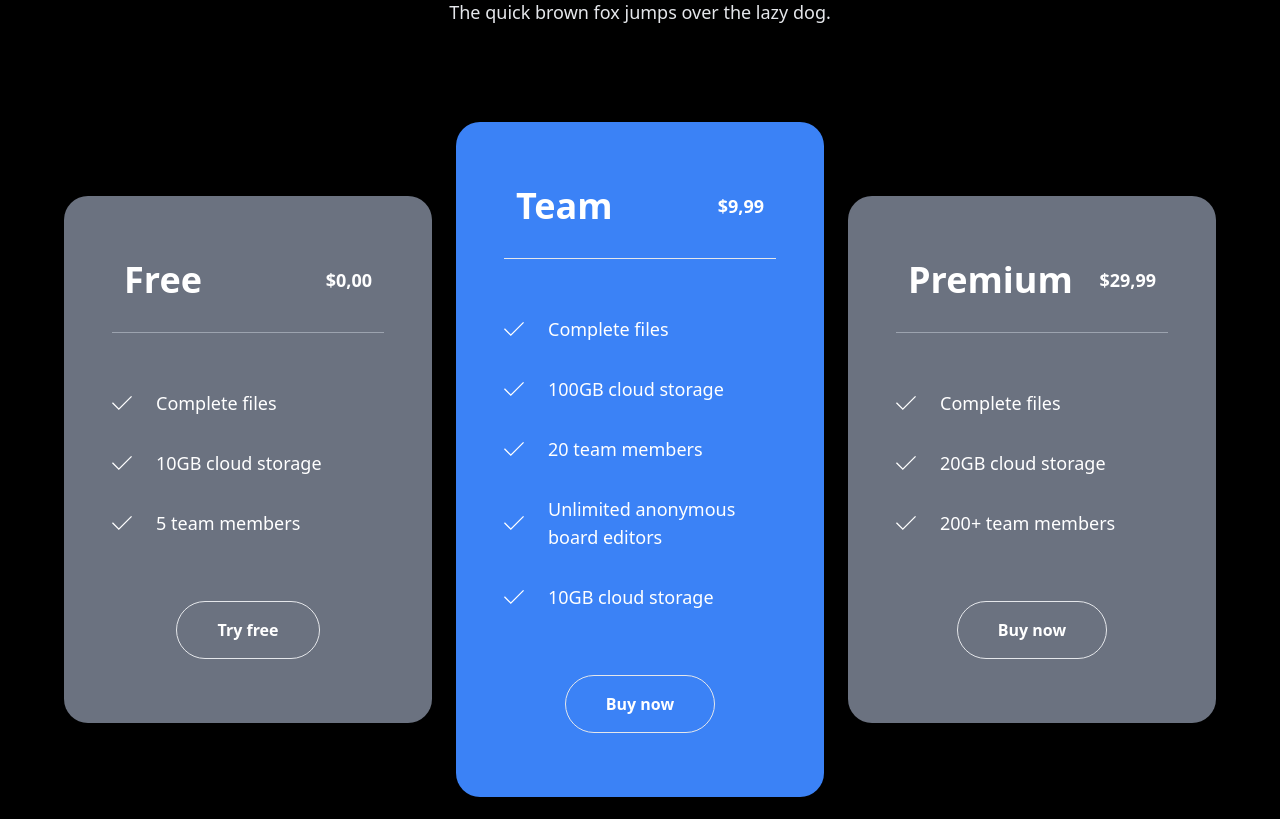
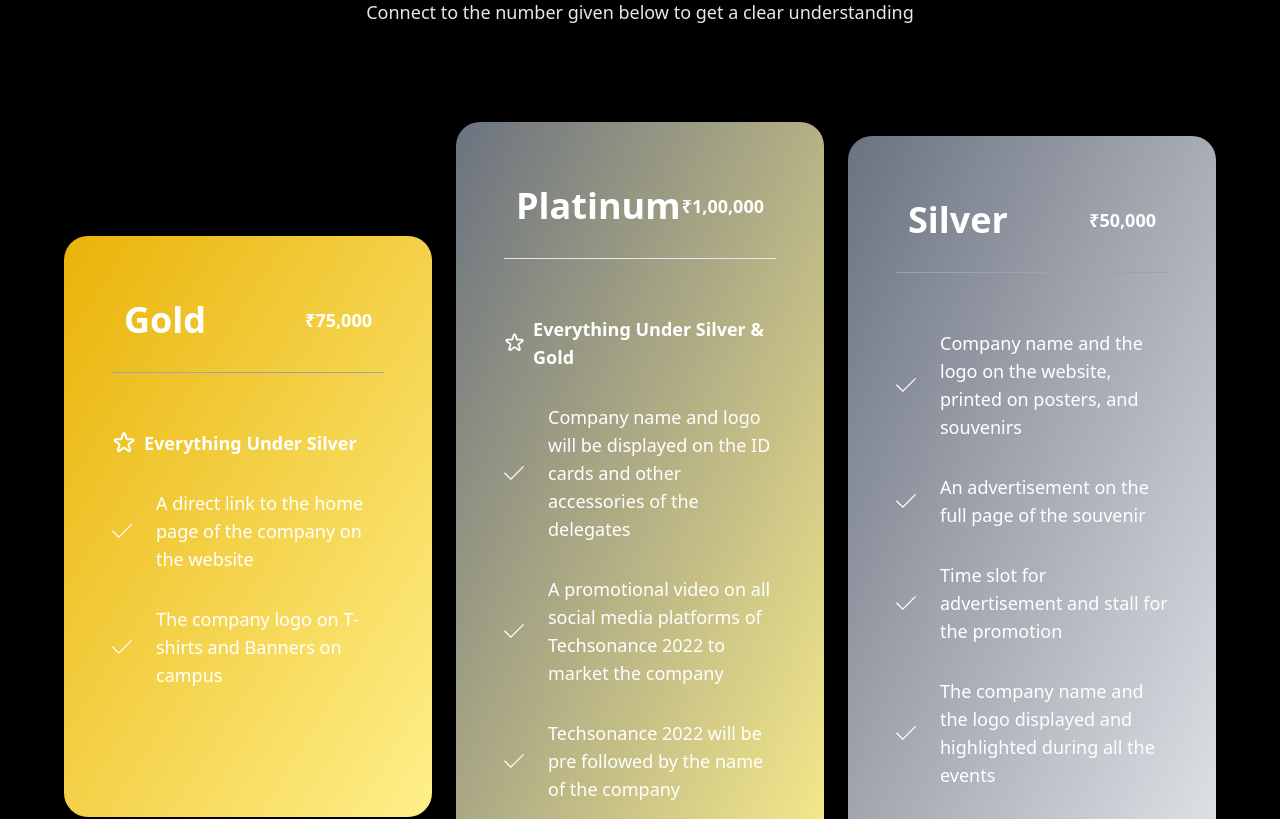
Before and after one commit to Gaurav-Krishna-Gaali/Techsonance23, a React (Vite) app: page / in a window 1280 px wide. Shown: the part 1280-2099 px from the top of the page. Built offline with nearby package versions, Linux system fonts and the light colour scheme.

Commit message:
Becoome Sponer done

```diff
--- a/src/App.jsx
+++ b/src/App.jsx
@@ -7,6 +7,7 @@
 import Header from "./components/Header";
 import Main from "./components/Main";
 import BecomeSpnser from "./components/BecomeSpnser";
+import Invities from "./components/Invities";
 
 function App() {
   return (
@@ -17,6 +18,7 @@
       <BecomeSpnser />
       <TimeLine />
       <ContactPage />
+      <Invities />
       <Sponsership />
     </div>
   );
--- a/src/components/BecomeSpnser.jsx
+++ b/src/components/BecomeSpnser.jsx
@@ -7,22 +7,196 @@
         <div class="container mx-auto px-4">
           <div class="mb-16 md:mb-24 text-center">
             <h2 class="mb-8 md:mb-14 text-5xl lg:text-6xl 2xl:text-7xl text-white font-bold font-heading">
-              Choose a plan
+              Sponser us
             </h2>
             <p class="text-lg text-gray-200">
-              The quick brown fox jumps over the lazy dog.
+              Connect to the number given below to get a clear understanding
             </p>
           </div>
           <div class="max-w-6xl mx-auto">
             <div class="flex flex-wrap items-center -mx-3">
               <div class="w-full lg:w-1/3 px-3 mb-8 lg:mb-0">
-                <div class="px-12 py-16 bg-gray-500 rounded-3xl">
+                <div class="px-12 py-16  bg-gradient-to-br from-yellow-500  to-yellow-200  rounded-3xl">
                   <div class="pb-8 mb-14 border-b border-gray-400">
                     <div class="flex justify-between items-center px-3">
                       <h3 class="text-4xl text-white font-bold font-heading">
-                        Free
+                        Gold
                       </h3>
-                      <p class="text-lg text-white font-bold">$0,00</p>
+                      <p class="text-lg text-white font-bold">₹75,000</p>
+                    </div>
+                  </div>
+                  <ul class="text-lg text-white mb-16">
+                    <li class="flex items-center mb-8">
+                      <svg
+                        xmlns="http://www.w3.org/2000/svg"
+                        class="h-6 w-6"
+                        fill="none"
+                        viewBox="0 0 24 24"
+                        stroke="currentColor"
+                        stroke-width="2"
+                      >
+                        <path
+                          stroke-linecap="round"
+                          stroke-linejoin="round"
+                          d="M11.049 2.927c.3-.921 1.603-.921 1.902 0l1.519 4.674a1 1 0 00.95.69h4.915c.969 0 1.371 1.24.588 1.81l-3.976 2.888a1 1 0 00-.363 1.118l1.518 4.674c.3.922-.755 1.688-1.538 1.118l-3.976-2.888a1 1 0 00-1.176 0l-3.976 2.888c-.783.57-1.838-.197-1.538-1.118l1.518-4.674a1 1 0 00-.363-1.118l-3.976-2.888c-.784-.57-.38-1.81.588-1.81h4.914a1 1 0 00.951-.69l1.519-4.674z"
+                        />
+                      </svg>
+                      <span className="ml-2 font-bold">
+                        {" "}
+                        Everything Under Silver
+                      </span>
+                    </li>
+                    <li class="flex items-center mb-8">
+                      <span class="mr-6">
+                        <svg
+                          width="20"
+                          height="16"
+                          viewbox="0 0 20 16"
+                          fill="none"
+                          xmlns="http://www.w3.org/2000/svg"
+                        >
+                          <path
+                            d="M6.81671 15.0418L0 8.2251L0.90027 7.32483L6.81671 13.2413L19.0997 0.958252L20 1.85852L6.81671 15.0418Z"
+                            fill="white"
+                          ></path>
+                        </svg>
+                      </span>
+                      <span>
+                        A direct link to the home page of the company on the
+                        website
+                      </span>
+                    </li>
+                    <li class="flex items-center">
+                      <span class="mr-6">
+                        <svg
+                          width="20"
+                          height="16"
+                          viewbox="0 0 20 16"
+                          fill="none"
+                          xmlns="http://www.w3.org/2000/svg"
+                        >
+                          <path
+                            d="M6.81671 15.0418L0 8.2251L0.90027 7.32483L6.81671 13.2413L19.0997 0.958252L20 1.85852L6.81671 15.0418Z"
+                            fill="white"
+                          ></path>
+                        </svg>
+                      </span>
+                      <span>
+                        The company logo on T-shirts and Banners on campus
+                      </span>
+                    </li>
+                  </ul>
+                </div>
+              </div>
+              <div class="w-full lg:w-1/3 px-3 mb-8 lg:mb-0">
+                <div class="px-12 py-16  bg-gradient-to-br from-gray-500  to-yellow-200 rounded-3xl">
+                  <div class="pb-8 mb-14 border-b border-blueGray-300">
+                    <div class="flex justify-between items-center px-3">
+                      <h3 class="text-4xl text-white font-bold font-heading">
+                        Platinum
+                      </h3>
+                      <p class="text-lg text-white font-bold">₹1,00,000</p>
+                    </div>
+                  </div>
+                  <ul class="text-lg text-white mb-16">
+                    <li class="flex items-center mb-8">
+                      <svg
+                        xmlns="http://www.w3.org/2000/svg"
+                        class="h-6 w-6"
+                        fill="none"
+                        viewBox="0 0 24 24"
+                        stroke="currentColor"
+                        stroke-width="2"
+                      >
+                        <path
+                          stroke-linecap="round"
+                          stroke-linejoin="round"
+                          d="M11.049 2.927c.3-.921 1.603-.921 1.902 0l1.519 4.674a1 1 0 00.95.69h4.915c.969 0 1.371 1.24.588 1.81l-3.976 2.888a1 1 0 00-.363 1.118l1.518 4.674c.3.922-.755 1.688-1.538 1.118l-3.976-2.888a1 1 0 00-1.176 0l-3.976 2.888c-.783.57-1.838-.197-1.538-1.118l1.518-4.674a1 1 0 00-.363-1.118l-3.976-2.888c-.784-.57-.38-1.81.588-1.81h4.914a1 1 0 00.951-.69l1.519-4.674z"
+                        />
+                      </svg>
+                      <span className="ml-2 font-bold">
+                        Everything Under Silver & Gold
+                      </span>
+                    </li>
+                    <li class="flex items-center mb-8">
+                      <span class="mr-6">
+                        <svg
+                          width="20"
+                          height="16"
+                          viewbox="0 0 20 16"
+                          fill="none"
+                          xmlns="http://www.w3.org/2000/svg"
+                        >
+                          <path
+                            d="M6.81671 15.0418L0 8.2251L0.90027 7.32483L6.81671 13.2413L19.0997 0.958252L20 1.85852L6.81671 15.0418Z"
+                            fill="white"
+                          ></path>
+                        </svg>
+                      </span>
+                      <span>
+                        Company name and logo will be displayed on the ID cards
+                        and other accessories of the delegates
+                      </span>
+                    </li>
+                    <li class="flex items-center mb-8">
+                      <span class="mr-6">
+                        <svg
+                          width="20"
+                          height="16"
+                          viewbox="0 0 20 16"
+                          fill="none"
+                          xmlns="http://www.w3.org/2000/svg"
+                        >
+                          <path
+                            d="M6.81671 15.0418L0 8.2251L0.90027 7.32483L6.81671 13.2413L19.0997 0.958252L20 1.85852L6.81671 15.0418Z"
+                            fill="white"
+                          ></path>
+                        </svg>
+                      </span>
+                      <span>
+                        A promotional video on all social media platforms of
+                        Techsonance 2022 to market the company
+                      </span>
+                    </li>
+                    <li class="flex items-center mb-8">
+                      <span class="mr-6">
+                        <svg
+                          width="20"
+                          height="16"
+                          viewbox="0 0 20 16"
+                          fill="none"
+                          xmlns="http://www.w3.org/2000/svg"
+                        >
+                          <path
+                            d="M6.81671 15.0418L0 8.2251L0.90027 7.32483L6.81671 13.2413L19.0997 0.958252L20 1.85852L6.81671 15.0418Z"
+                            fill="white"
+                          ></path>
+                        </svg>
+                      </span>
+                      <span>
+                        Techsonance 2022 will be pre followed by the name of the
+                        company
+                      </span>
+                    </li>
+                  </ul>
+                  {/* <div class="text-center">
+                    <a
+                      class="inline-block px-10 py-4 border border-blueGray-300 hover:border-blueGray-100 rounded-full font-bold text-white"
+                      href="#"
+                    >
+                      Buy now
+                    </a>
+                  </div> */}
+                </div>
+              </div>
+              <div class="w-full lg:w-1/3 px-3">
+                <div class="px-12 py-16 bg-gradient-to-br from-gray-500  to-gray-200  rounded-3xl">
+                  <div class="pb-8 mb-14 border-b border-gray-400">
+                    <div class="flex justify-between items-center px-3">
+                      <h3 class="text-4xl text-white font-bold font-heading">
+                        Silver
+                      </h3>
+                      <p class="text-lg text-white font-bold">₹50,000</p>
                     </div>
                   </div>
                   <ul class="text-lg text-white mb-16">
@@ -41,7 +215,10 @@
                           ></path>
                         </svg>
                       </span>
-                      <span>Complete files</span>
+                      <span>
+                        Company name and the logo on the website, printed on
+                        posters, and souvenirs
+                      </span>
                     </li>
                     <li class="flex items-center mb-8">
                       <span class="mr-6">
@@ -58,7 +235,28 @@
                           ></path>
                         </svg>
                       </span>
-                      <span>10GB cloud storage</span>
+                      <span>
+                        An advertisement on the full page of the souvenir
+                      </span>
+                    </li>
+                    <li class="flex items-center mb-8">
+                      <span class="mr-6">
+                        <svg
+                          width="20"
+                          height="16"
+                          viewbox="0 0 20 16"
+                          fill="none"
+                          xmlns="http://www.w3.org/2000/svg"
+                        >
+                          <path
+                            d="M6.81671 15.0418L0 8.2251L0.90027 7.32483L6.81671 13.2413L19.0997 0.958252L20 1.85852L6.81671 15.0418Z"
+                            fill="white"
+                          ></path>
+                        </svg>
+                      </span>
+                      <span>
+                        Time slot for advertisement and stall for the promotion
+                      </span>
                     </li>
                     <li class="flex items-center">
                       <span class="mr-6">
@@ -75,197 +273,12 @@
                           ></path>
                         </svg>
                       </span>
-                      <span>5 team members</span>
+                      <span>
+                        The company name and the logo displayed and highlighted
+                        during all the events
+                      </span>
                     </li>
                   </ul>
-                  <div class="text-center">
-                    <a
-                      class="inline-block px-10 py-4 border border-gray-200 hover:border-gray-100 rounded-full font-bold text-white"
-                      href="#"
-                    >
-                      Try free
-                    </a>
-                  </div>
-                </div>
-              </div>
-              <div class="w-full lg:w-1/3 px-3 mb-8 lg:mb-0">
-                <div class="px-12 py-16 bg-blue-500 rounded-3xl">
-                  <div class="pb-8 mb-14 border-b border-blueGray-300">
-                    <div class="flex justify-between items-center px-3">
-                      <h3 class="text-4xl text-white font-bold font-heading">
-                        Team
-                      </h3>
-                      <p class="text-lg text-white font-bold">$9,99</p>
-                    </div>
-                  </div>
-                  <ul class="text-lg text-white mb-16">
-                    <li class="flex items-center mb-8">
-                      <span class="mr-6">
-                        <svg
-                          width="20"
-                          height="16"
-                          viewbox="0 0 20 16"
-                          fill="none"
-                          xmlns="http://www.w3.org/2000/svg"
-                        >
-                          <path
-                            d="M6.81671 15.0418L0 8.2251L0.90027 7.32483L6.81671 13.2413L19.0997 0.958252L20 1.85852L6.81671 15.0418Z"
-                            fill="white"
-                          ></path>
-                        </svg>
-                      </span>
-                      <span>Complete files</span>
-                    </li>
-                    <li class="flex items-center mb-8">
-                      <span class="mr-6">
-                        <svg
-                          width="20"
-                          height="16"
-                          viewbox="0 0 20 16"
-                          fill="none"
-                          xmlns="http://www.w3.org/2000/svg"
-                        >
-                          <path
-                            d="M6.81671 15.0418L0 8.2251L0.90027 7.32483L6.81671 13.2413L19.0997 0.958252L20 1.85852L6.81671 15.0418Z"
-                            fill="white"
-                          ></path>
-                        </svg>
-                      </span>
-                      <span>100GB cloud storage</span>
-                    </li>
-                    <li class="flex items-center mb-8">
-                      <span class="mr-6">
-                        <svg
-                          width="20"
-                          height="16"
-                          viewbox="0 0 20 16"
-                          fill="none"
-                          xmlns="http://www.w3.org/2000/svg"
-                        >
-                          <path
-                            d="M6.81671 15.0418L0 8.2251L0.90027 7.32483L6.81671 13.2413L19.0997 0.958252L20 1.85852L6.81671 15.0418Z"
-                            fill="white"
-                          ></path>
-                        </svg>
-                      </span>
-                      <span>20 team members</span>
-                    </li>
-                    <li class="flex items-center mb-8">
-                      <span class="mr-6">
-                        <svg
-                          width="20"
-                          height="16"
-                          viewbox="0 0 20 16"
-                          fill="none"
-                          xmlns="http://www.w3.org/2000/svg"
-                        >
-                          <path
-                            d="M6.81671 15.0418L0 8.2251L0.90027 7.32483L6.81671 13.2413L19.0997 0.958252L20 1.85852L6.81671 15.0418Z"
-                            fill="white"
-                          ></path>
-                        </svg>
-                      </span>
-                      <span>Unlimited anonymous board editors</span>
-                    </li>
-                    <li class="flex items-center">
-                      <span class="mr-6">
-                        <svg
-                          width="20"
-                          height="16"
-                          viewbox="0 0 20 16"
-                          fill="none"
-                          xmlns="http://www.w3.org/2000/svg"
-                        >
-                          <path
-                            d="M6.81671 15.0418L0 8.2251L0.90027 7.32483L6.81671 13.2413L19.0997 0.958252L20 1.85852L6.81671 15.0418Z"
-                            fill="white"
-                          ></path>
-                        </svg>
-                      </span>
-                      <span>10GB cloud storage</span>
-                    </li>
-                  </ul>
-                  <div class="text-center">
-                    <a
-                      class="inline-block px-10 py-4 border border-blueGray-300 hover:border-blueGray-100 rounded-full font-bold text-white"
-                      href="#"
-                    >
-                      Buy now
-                    </a>
-                  </div>
-                </div>
-              </div>
-              <div class="w-full lg:w-1/3 px-3">
-                <div class="px-12 py-16 bg-gray-500 rounded-3xl">
-                  <div class="pb-8 mb-14 border-b border-gray-400">
-                    <div class="flex justify-between items-center px-3">
-                      <h3 class="text-4xl text-white font-bold font-heading">
-                        Premium
-                      </h3>
-                      <p class="text-lg text-white font-bold">$29,99</p>
-                    </div>
-                  </div>
-                  <ul class="text-lg text-white mb-16">
-                    <li class="flex items-center mb-8">
-                      <span class="mr-6">
-                        <svg
-                          width="20"
-                          height="16"
-                          viewbox="0 0 20 16"
-                          fill="none"
-                          xmlns="http://www.w3.org/2000/svg"
-                        >
-                          <path
-                            d="M6.81671 15.0418L0 8.2251L0.90027 7.32483L6.81671 13.2413L19.0997 0.958252L20 1.85852L6.81671 15.0418Z"
-                            fill="white"
-                          ></path>
-                        </svg>
-                      </span>
-                      <span>Complete files</span>
-                    </li>
-                    <li class="flex items-center mb-8">
-                      <span class="mr-6">
-                        <svg
-                          width="20"
-                          height="16"
-                          viewbox="0 0 20 16"
-                          fill="none"
-                          xmlns="http://www.w3.org/2000/svg"
-                        >
-                          <path
-                            d="M6.81671 15.0418L0 8.2251L0.90027 7.32483L6.81671 13.2413L19.0997 0.958252L20 1.85852L6.81671 15.0418Z"
-                            fill="white"
-                          ></path>
-                        </svg>
-                      </span>
-                      <span>20GB cloud storage</span>
-                    </li>
-                    <li class="flex items-center">
-                      <span class="mr-6">
-                        <svg
-                          width="20"
-                          height="16"
-                          viewbox="0 0 20 16"
-                          fill="none"
-                          xmlns="http://www.w3.org/2000/svg"
-                        >
-                          <path
-                            d="M6.81671 15.0418L0 8.2251L0.90027 7.32483L6.81671 13.2413L19.0997 0.958252L20 1.85852L6.81671 15.0418Z"
-                            fill="white"
-                          ></path>
-                        </svg>
-                      </span>
-                      <span>200+ team members</span>
-                    </li>
-                  </ul>
-                  <div class="text-center">
-                    <a
-                      class="inline-block px-10 py-4 border border-gray-200 hover:border-gray-100 rounded-full font-bold text-white"
-                      href="#"
-                    >
-                      Buy now
-                    </a>
-                  </div>
                 </div>
               </div>
             </div>
```
Also changed, not shown: src/components/Invities.jsx (+15 -102 lines), src/components/Main.jsx (+4 -19 lines).
